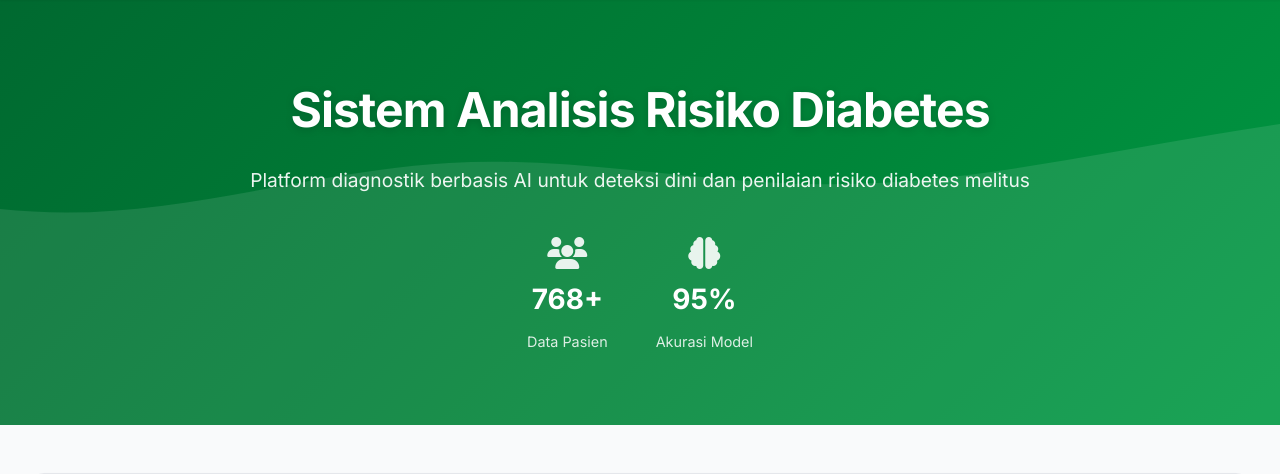
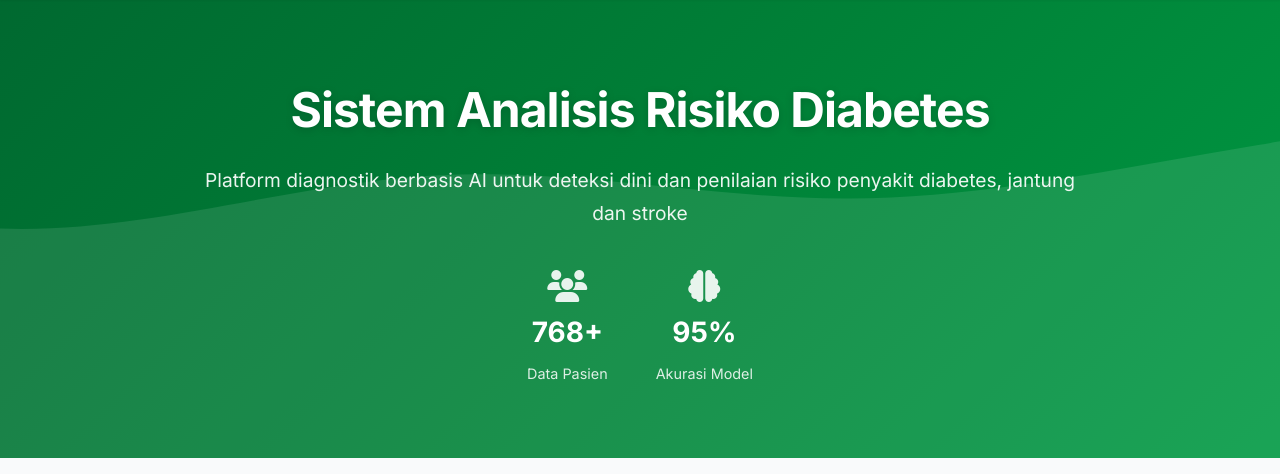
Before and after one commit to Tsania24/AI-Health-Risk-Analyzer, a Flask app: page / in a window 1280 px wide. Shown: the part 75-549 px from the top of the page. Run offline with Flask 3, Linux system fonts and the light colour scheme.

Commit message:
Update title and subtitle for health risk analysis

```diff
--- a/templates/index.html
+++ b/templates/index.html
@@ -3,7 +3,7 @@
 <head>
     <meta charset="UTF-8">
     <meta name="viewport" content="width=device-width, initial-scale=1.0">
-    <title>MediCare - Sistem Analisis Risiko Diabetes</title>
+    <title>MediCare - Sistem Analisis Risiko Penyakit</title>
     <link rel="stylesheet" href="{{ url_for('static', filename='style.css') }}">
     <link href="https://fonts.googleapis.com/css2?family=Inter:wght@300;400;500;600;700&display=swap" rel="stylesheet">
     <link rel="stylesheet" href="https://cdnjs.cloudflare.com/ajax/libs/font-awesome/6.4.0/css/all.min.css">
@@ -39,7 +39,7 @@
 <div class="hero">
     <div class="hero-content">
         <h1>Sistem Analisis Risiko Diabetes</h1>
-        <p class="subtitle">Platform diagnostik berbasis AI untuk deteksi dini dan penilaian risiko diabetes melitus</p>
+        <p class="subtitle">Platform diagnostik berbasis AI untuk deteksi dini dan penilaian risiko penyakit diabetes, jantung dan stroke</p>
         <div class="hero-stats">
             <div class="stat-item">
                 <i class="fas fa-users"></i>
```
